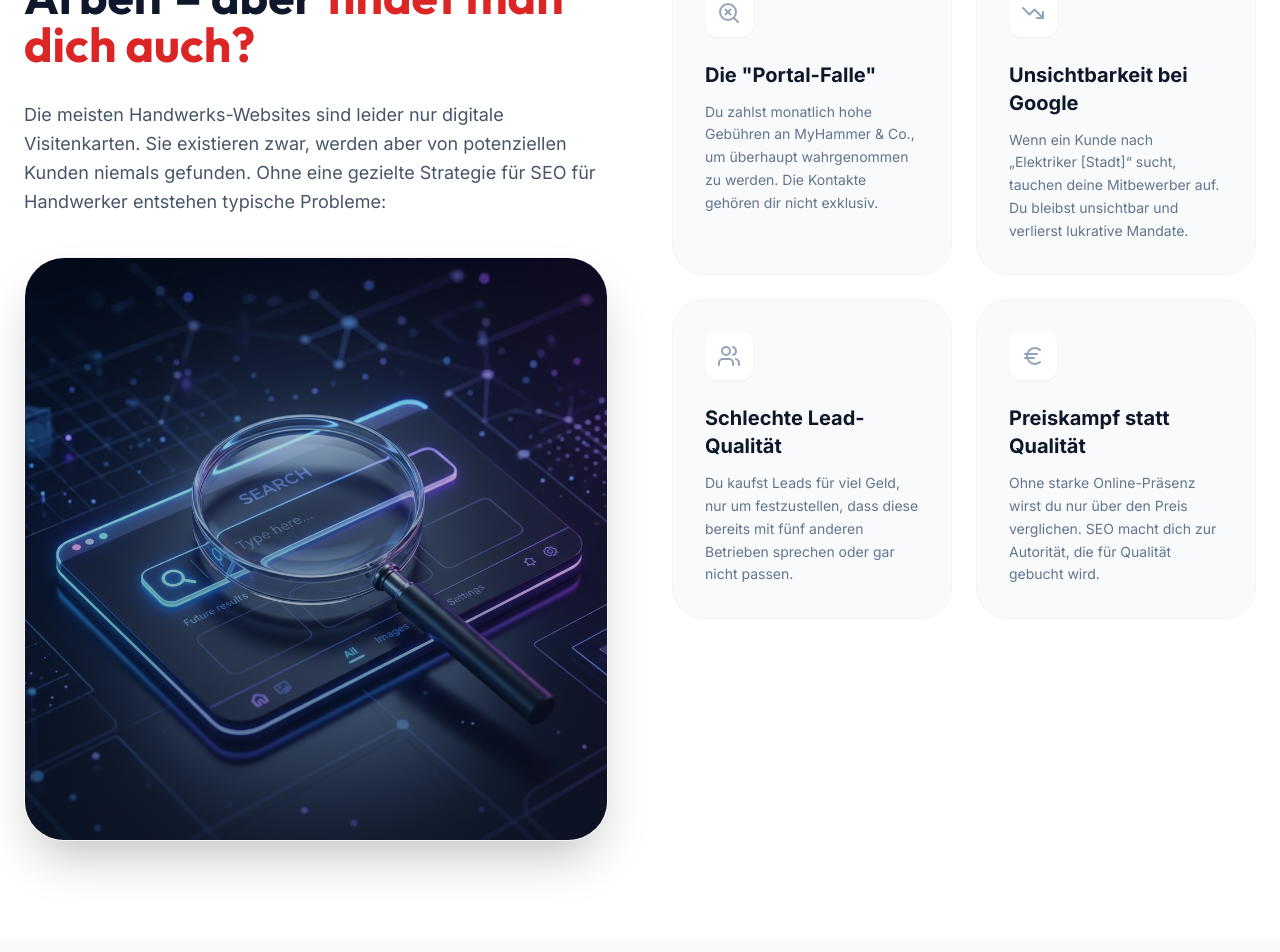
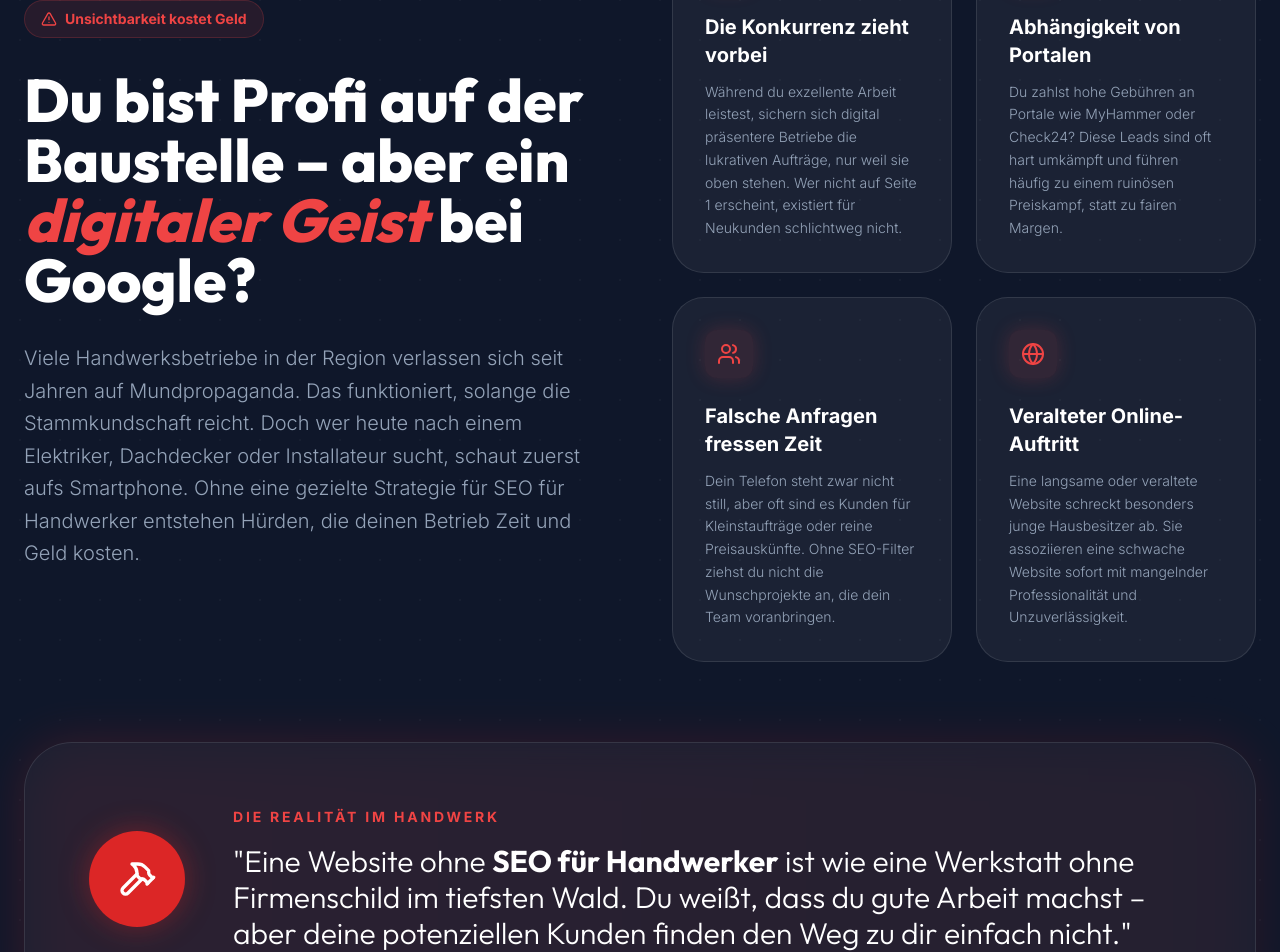
Before and after one commit to timmsug-source/website-linkedin, a Next.js app: page /leistungen/seo-geo/handwerker in a window 1280 px wide. Shown: the part 1060-2012 px from the top of the page. Built offline with nearby package versions, Linux system fonts and the light colour scheme.

Commit message:
feat: update HandwerkerProblem content and premium dark design

```diff
--- a/src/components/lp/HandwerkerSections.tsx
+++ b/src/components/lp/HandwerkerSections.tsx
@@ -127,68 +127,97 @@ export function HandwerkerHero() {
 export function HandwerkerProblem() {
   const problems = [
     {
-      title: 'Die "Portal-Falle"',
-      desc: 'Du zahlst monatlich hohe Gebühren an MyHammer & Co., um überhaupt wahrgenommen zu werden. Die Kontakte gehören dir nicht exklusiv.',
+      title: "Die Konkurrenz zieht vorbei",
+      desc: "Während du exzellente Arbeit leistest, sichern sich digital präsentere Betriebe die lukrativen Aufträge, nur weil sie oben stehen. Wer nicht auf Seite 1 erscheint, existiert für Neukunden schlichtweg nicht.",
+      icon: TrendingDown
+    },
+    {
+      title: "Abhängigkeit von Portalen",
+      desc: "Du zahlst hohe Gebühren an Portale wie MyHammer oder Check24? Diese Leads sind oft hart umkämpft und führen häufig zu einem ruinösen Preiskampf, statt zu fairen Margen.",
       icon: SearchX
     },
     {
-      title: 'Unsichtbarkeit bei Google',
-      desc: 'Wenn ein Kunde nach „Elektriker [Stadt]“ sucht, tauchen deine Mitbewerber auf. Du bleibst unsichtbar und verlierst lukrative Mandate.',
-      icon: TrendingDown
-    },
-    {
-      title: 'Schlechte Lead-Qualität',
-      desc: 'Du kaufst Leads für viel Geld, nur um festzustellen, dass diese bereits mit fünf anderen Betrieben sprechen oder gar nicht passen.',
+      title: "Falsche Anfragen fressen Zeit",
+      desc: "Dein Telefon steht zwar nicht still, aber oft sind es Kunden für Kleinstaufträge oder reine Preisauskünfte. Ohne SEO-Filter ziehst du nicht die Wunschprojekte an, die dein Team voranbringen.",
       icon: Users
     },
     {
-      title: 'Preiskampf statt Qualität',
-      desc: 'Ohne starke Online-Präsenz wirst du nur über den Preis verglichen. SEO macht dich zur Autorität, die für Qualität gebucht wird.',
-      icon: Euro
+      title: "Veralteter Online-Auftritt",
+      desc: "Eine langsame oder veraltete Website schreckt besonders junge Hausbesitzer ab. Sie assoziieren eine schwache Website sofort mit mangelnder Professionalität und Unzuverlässigkeit.",
+      icon: Globe
     }
   ];
 
   return (
-    <section className="py-24 bg-white relative overflow-hidden">
-      <div className="max-w-7xl mx-auto px-6">
-        <div className="grid grid-cols-1 lg:grid-cols-2 gap-16 items-start">
-          <div>
-            <div className="inline-flex items-center gap-2 px-3 py-1 rounded-lg bg-red-50 text-red-600 font-bold text-xs uppercase tracking-wider mb-6">
-              <AlertTriangle size={14} />
-              Die aktuelle Marktsituation
+    <section className="py-32 bg-slate-900 relative overflow-hidden">
+      {/* Abstract Grid Background */}
+      <div className="absolute inset-0 opacity-[0.03] pointer-events-none"
+           style={{ backgroundImage: `radial-gradient(#fff 1px, transparent 1px)`, backgroundSize: '40px 40px' }} />
+
+      <div className="max-w-7xl mx-auto px-6 relative z-10">
+        <div className="grid lg:grid-cols-2 gap-16 items-center mb-20">
+          <motion.div
+            initial={{ opacity: 0, x: -20 }}
+            whileInView={{ opacity: 1, x: 0 }}
+            viewport={{ once: true }}
+            transition={{ duration: 0.6 }}
+          >
+            <div className="inline-flex items-center gap-2 px-4 py-2 rounded-full bg-red-500/10 border border-red-500/20 text-red-500 font-bold text-sm mb-8">
+              <AlertTriangle size={16} />
+              Unsichtbarkeit kostet Geld
             </div>
 
-            <h2 className="text-4xl md:text-5xl font-display font-bold text-slate-900 leading-tight mb-8">
-              Dein Betrieb leistet Top-Arbeit – aber <span className="text-red-600">findet man dich auch?</span>
+            <h2 className="text-4xl md:text-6xl font-display font-extrabold text-white leading-[1.1] mb-8">
+              Du bist Profi auf der Baustelle – aber ein <span className="text-red-500 italic">digitaler Geist</span> bei Google?
             </h2>
 
-            <p className="text-lg text-slate-600 mb-10 leading-relaxed">
-              Die meisten Handwerks-Websites sind leider nur digitale Visitenkarten. Sie existieren zwar, werden aber von potenziellen Kunden niemals gefunden. Ohne eine gezielte Strategie für SEO für Handwerker entstehen typische Probleme:
+            <p className="text-xl text-slate-400 leading-relaxed font-light">
+              Viele Handwerksbetriebe in der Region verlassen sich seit Jahren auf Mundpropaganda. Das funktioniert, solange die Stammkundschaft reicht. Doch wer heute nach einem Elektriker, Dachdecker oder Installateur sucht, schaut zuerst aufs Smartphone. Ohne eine gezielte Strategie für SEO für Handwerker entstehen Hürden, die deinen Betrieb Zeit und Geld kosten.
             </p>
+          </motion.div>
 
-            <div className="relative rounded-[2.5rem] overflow-hidden shadow-2xl border border-slate-100 aspect-video lg:aspect-square group">
-              <Image
-                src="/images/haan-problem.png"
-                alt="Digitales Problem für Handwerker"
-                fill
-                className="object-cover group-hover:scale-105 transition-transform duration-700"
-              />
-              <div className="absolute inset-0 bg-gradient-to-t from-slate-900/60 to-transparent" />
-            </div>
-          </div>
-
-          <div className="grid grid-cols-1 sm:grid-cols-2 gap-6 lg:mt-20">
+          <div className="grid grid-cols-1 sm:grid-cols-2 gap-6">
             {problems.map((p, idx) => (
-              <div key={idx} className="p-8 rounded-[2rem] bg-slate-50 border border-slate-100 hover:border-red-100 hover:bg-white hover:shadow-xl transition-all duration-300 group">
-                <div className="w-12 h-12 rounded-xl bg-white shadow-sm flex items-center justify-center mb-6 text-slate-400 group-hover:text-red-500 group-hover:scale-110 transition-all duration-300">
+              <motion.div
+                key={idx}
+                initial={{ opacity: 0, y: 20 }}
+                whileInView={{ opacity: 1, y: 0 }}
+                viewport={{ once: true }}
+                transition={{ duration: 0.5, delay: idx * 0.1 }}
+                className="group p-8 rounded-[2rem] bg-white/5 border border-white/10 hover:bg-white/10 hover:border-red-500/30 transition-all duration-500"
+              >
+                <div className="w-12 h-12 rounded-xl bg-red-500/10 flex items-center justify-center mb-6 text-red-500 group-hover:scale-110 transition-transform duration-500 shadow-[0_0_20px_rgba(239,68,68,0.2)]">
                   <p.icon size={24} />
                 </div>
-                <h3 className="text-xl font-bold text-slate-900 mb-3">{p.title}</h3>
-                <p className="text-slate-500 text-sm leading-relaxed">{p.desc}</p>
-              </div>
+                <h3 className="text-xl font-bold text-white mb-3">{p.title}</h3>
+                <p className="text-slate-400 text-sm leading-relaxed font-light">{p.desc}</p>
+              </motion.div>
             ))}
           </div>
         </div>
+
+        {/* The Reality Box */}
+        <motion.div
+          initial={{ opacity: 0, y: 30 }}
+          whileInView={{ opacity: 1, y: 0 }}
+          viewport={{ once: true }}
+          className="relative group"
+        >
+          <div className="absolute inset-0 bg-gradient-to-r from-red-600 to-red-800 rounded-[3rem] blur-xl opacity-20 group-hover:opacity-30 transition-opacity duration-500" />
+          <div className="relative bg-slate-800/50 backdrop-blur-md border border-white/10 rounded-[3rem] p-10 md:p-16">
+            <div className="flex flex-col md:flex-row items-center gap-12">
+              <div className="w-24 h-24 shrink-0 rounded-full bg-red-600 flex items-center justify-center shadow-[0_0_30px_rgba(220,38,38,0.4)]">
+                <Hammer size={40} className="text-white" />
+              </div>
+              <div>
+                <h4 className="text-red-500 font-bold uppercase tracking-[0.2em] mb-4 text-sm">Die Realität im Handwerk</h4>
+                <p className="text-2xl md:text-3xl text-white font-display font-light leading-relaxed">
+                  "Eine Website ohne <span className="font-bold text-white">SEO für Handwerker</span> ist wie eine Werkstatt ohne Firmenschild im tiefsten Wald. Du weißt, dass du gute Arbeit machst – aber deine potenziellen Kunden finden den Weg zu dir einfach nicht."
+                </p>
+              </div>
+            </div>
+          </div>
+        </motion.div>
       </div>
     </section>
   );
```
